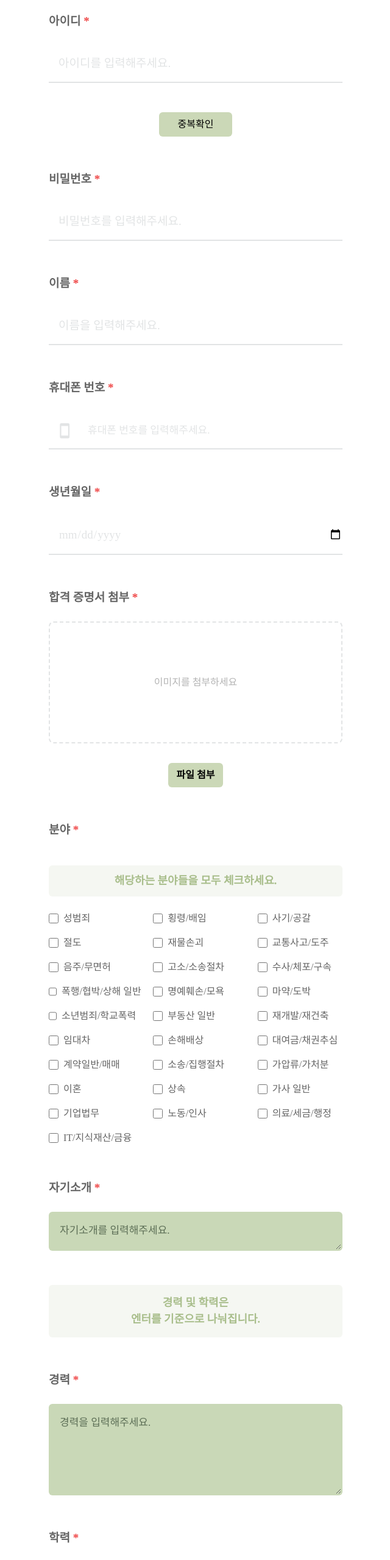
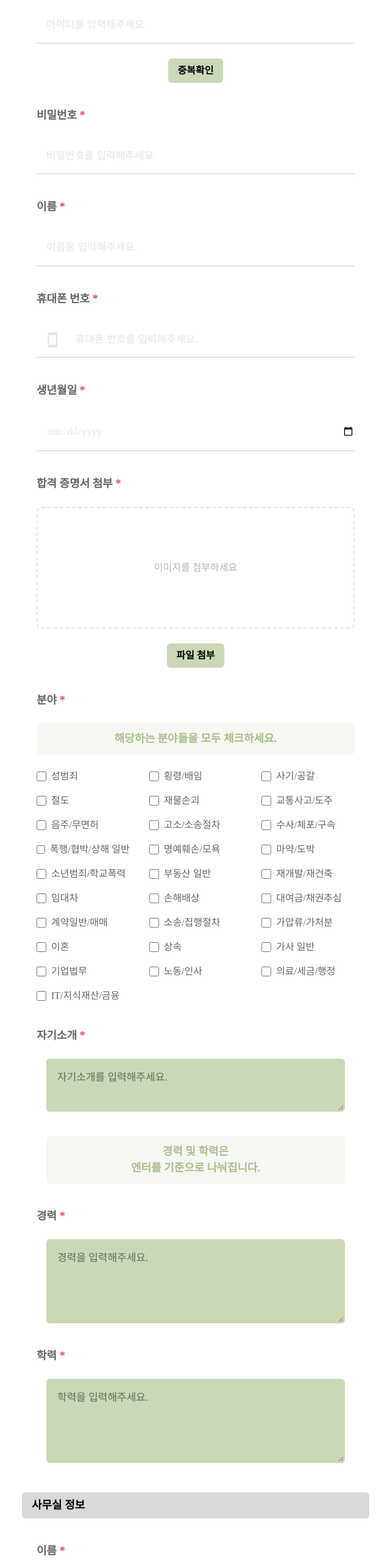
Before and after one commit to hodu42/law-in-comm-fe, a React (Create React App) app: page /users/join/lawyer in a window 1280 px wide. Shown: the part 234-2792 px from the top of the page at 61% size, without its empty margins (319-959 px from the left). Built offline with nearby package versions, Linux system fonts and the light colour scheme; a web font is replaced by a local one.

Commit message:
회원가입 및 로그인 페이지 스타일 수정

```diff
--- a/src/pages/LawyerRegister.tsx
+++ b/src/pages/LawyerRegister.tsx
@@ -161,26 +161,26 @@ export const LawyerRegister = (): React.JSX.Element => {
       </header>
 
       {/* 메인 콘텐츠 */}
-      <div className="flex flex-col w-full flex-grow px-6 items-center pt-[36px]">
+      <div className="flex flex-col w-full flex-grow items-center mt-[72px]">
         <form
           onSubmit={handleRegister}
-          className="flex flex-col gap-12 w-full pc:max-w-[570px] pc:mx-auto mt-10 pc:mt-16 px-5 py-[72px] border-b-[1.7px] border-[#B4B4B4]"
+          className="flex flex-col gap-12 w-full pc:max-w-[570px] pc:mx-auto mt-10 mb-20 pc:mt-10 pc:mb-10 px-4 pc:px-0"
         >
           <div className="flex flex-col gap-y-10">
-            <div className="bg-[#D9D9D9] rounded-md px-4 py-2 text-[15px] pc:text-[18px] font-bold">
+            <div className="bg-[#D9D9D9] rounded-md px-4 py-2 text-[16px] pc:text-[18px] font-bold">
               계정 정보
             </div>
-            <div className="flex flex-col px-6 gap-y-14">
+            <div className="flex flex-col px-6 gap-y-10">
               {/* 아이디 입력 필드 */}
               <div className="flex flex-col gap-5 pc:gap-6">
-                <label className="text-[#656565] text-[17px] pc:text-[19px] font-bold text-nowrap">
+                <label className="text-[#656565] text-[16px] pc:text-[18px] font-bold text-nowrap">
                   아이디 <span className="text-red-500">*</span>
                 </label>
                 <input
                   required
                   type="text"
                   placeholder="아이디를 입력해주세요."
-                  className="transition-colors border-b-2 pl-[10px] pc:pl-4 text-[15px] pc:text-[19px] border-[#E2E4E5] py-[10px] pc:py-4 focus:outline-none focus:border-[#A9BE8C] placeholder-[#E2E4E5]"
+                  className="transition-colors border-b-2 pl-[10px] pc:pl-4 text-[15px] pc:text-[17px] border-[#E2E4E5] py-[10px] pc:py-4 focus:outline-none focus:border-[#A9BE8C] placeholder-[#E2E4E5]"
                   value={userId}
                   onChange={(e) => setUserId(e.target.value)}
                 />
@@ -198,7 +198,7 @@ export const LawyerRegister = (): React.JSX.Element => {
                 <button
                   type="button"
                   onClick={() => checkUsernameDuplicate()}
-                  className="transition-colors inline-block w-[120px] mx-auto mt-6 bg-[#CBD8B7] text-black text-[16px] py-2 rounded-md hover:bg-[#A9BE8C]"
+                  className="transition-colors inline-block mx-auto bg-[#CBD8B7] text-black font-semibold text-[14px] pc:text-[16px] px-4 py-2 rounded-md hover:bg-[#A9BE8C]"
                 >
                   중복확인
                 </button>
@@ -206,35 +206,35 @@ export const LawyerRegister = (): React.JSX.Element => {
 
               {/* 비밀번호 입력 필드 */}
               <div className="relative flex flex-col gap-5 pc:gap-6">
-                <label className="text-[#656565] text-[17px] pc:text-[19px] font-bold text-nowrap">
+                <label className="text-[#656565] text-[16px] pc:text-[18px] font-bold text-nowrap">
                   비밀번호 <span className="text-red-500">*</span>
                 </label>
                 <input
                   required
                   type="password"
                   placeholder="비밀번호를 입력해주세요."
-                  className="transition-colors border-b-2 pl-[10px] pc:pl-4 text-[15px] pc:text-[19px] border-[#E2E4E5] py-[10px] pc:py-4 focus:outline-none focus:border-[#A9BE8C] placeholder-[#E2E4E5]"
+                  className="transition-colors border-b-2 pl-[10px] pc:pl-4 text-[15px] pc:text-[17px] border-[#E2E4E5] py-[10px] pc:py-4 focus:outline-none focus:border-[#A9BE8C] placeholder-[#E2E4E5]"
                   value={password}
                   onChange={(e) => setPassword(e.target.value)}
                 />
               </div>
               {/* 이름 입력 필드 */}
               <div className="flex flex-col gap-5 pc:gap-6">
-                <label className="text-[#656565] text-[17px] pc:text-[19px] font-bold text-nowrap">
+                <label className="text-[#656565] text-[16px] pc:text-[18px] font-bold text-nowrap">
                   이름 <span className="text-red-500">*</span>
                 </label>
                 <input
                   required
                   type="text"
                   placeholder="이름을 입력해주세요."
-                  className="transition-colors border-b-2 pl-[10px] pc:pl-4 text-[15px] pc:text-[19px] border-[#E2E4E5] py-[10px] pc:py-4 focus:outline-none focus:border-[#A9BE8C] placeholder-[#E2E4E5]"
+                  className="transition-colors border-b-2 pl-[10px] pc:pl-4 text-[15px] pc:text-[17px] border-[#E2E4E5] py-[10px] pc:py-4 focus:outline-none focus:border-[#A9BE8C] placeholder-[#E2E4E5]"
                   value={name}
                   onChange={(e) => setName(e.target.value)}
                 />
               </div>
               {/* 휴대폰 번호 입력 필드 */}
               <div className="flex flex-col gap-5 pc:gap-6">
-                <label className="text-[#656565] text-[17px] pc:text-[19px] font-bold text-nowrap">
+                <label className="text-[#656565] text-[16px] pc:text-[18px] font-bold text-nowrap">
                   휴대폰 번호 <span className="text-red-500">*</span>
                 </label>
                 <div className="relative group">
@@ -257,7 +257,7 @@ export const LawyerRegister = (): React.JSX.Element => {
                     type="text"
                     inputMode="numeric"
                     placeholder="휴대폰 번호를 입력해주세요."
-                    className="transition-colors border-b-2 w-full pl-14 pc:pl-16 text-[15px] pc:text-[19px] placeholder:text-[15px] pc:placeholder:text-[17px] border-[#E2E4E5] py-[10px] pc:py-4 focus:outline-none focus:border-[#A9BE8C] placeholder-[#E2E4E5]"
+                    className="transition-colors border-b-2 w-full pl-11 pc:pl-16 text-[15px] pc:text-[17px] placeholder:text-[15px] pc:placeholder:text-[17px] border-[#E2E4E5] py-[10px] pc:py-4 focus:outline-none focus:border-[#A9BE8C] placeholder-[#E2E4E5]"
                     value={phoneNumber}
                     onChange={(e) => {
                       const value = e.target.value.replace(/[^0-9]/g, "");
@@ -268,14 +268,14 @@ export const LawyerRegister = (): React.JSX.Element => {
               </div>
               {/* 생년월일 입력 필드 */}
               <div className="flex flex-col gap-5 pc:gap-6">
-                <label className="text-[#656565] text-[17px] pc:text-[19px] font-bold text-nowrap">
+                <label className="text-[#656565] text-[16px] pc:text-[18px] font-bold text-nowrap">
                   생년월일 <span className="text-red-500">*</span>
                 </label>
                 <input
                   required
                   type="date"
                   ref={dateInputRef}
-                  className={`appearance-none bg-white transition-colors border-b-2 pl-[10px] pc:pl-4 py-[10px] pc:py-4 text-[15px] pc:text-[19px] border-[#E2E4E5] focus:outline-none focus:border-[#A9BE8C] placeholder-[#A9BE8C] hover:cursor-pointer [&::-webkit-calendar-picker-indicator]:cursor-pointer ${
+                  className={`appearance-none bg-white transition-colors border-b-2 pl-[10px] pc:pl-4 py-[10px] pc:py-4 text-[15px] pc:text-[17px] border-[#E2E4E5] focus:outline-none focus:border-[#A9BE8C] placeholder-[#A9BE8C] hover:cursor-pointer [&::-webkit-calendar-picker-indicator]:cursor-pointer ${
                     birthDate ? "text-black" : "text-[#E2E4E5]"
                   }`}
                   value={birthDate}
@@ -286,7 +286,7 @@ export const LawyerRegister = (): React.JSX.Element => {
               </div>
               {/* 증명서 첨부 필드 */}
               <div className="flex flex-col gap-5 pc:gap-6">
-                <label className="text-[#656565] text-[17px] pc:text-[19px] font-bold text-nowrap">
+                <label className="text-[#656565] text-[16px] pc:text-[18px] font-bold text-nowrap">
                   합격 증명서 첨부 <span className="text-red-500">*</span>
                 </label>
                 <div className="w-full h-[200px] border-2 border-dashed border-[#E2E4E5] rounded-lg flex items-center justify-center overflow-hidden">
@@ -316,7 +316,7 @@ export const LawyerRegister = (): React.JSX.Element => {
                 />
                 <button
                   type="button"
-                  className="bg-[#CBD8B7] hover:bg-[#A9BE8C] transition-colors mx-auto mt-2 w-[90px] text-black font-bold text-[14px] pc:text-[16px] py-2 rounded-md"
+                  className="bg-[#CBD8B7] hover:bg-[#A9BE8C] transition-colors mx-auto text-black font-bold text-[14px] pc:text-[16px] px-4 py-2 rounded-md"
                   onClick={() => fileInputRef.current?.click()}
                 >
                   파일 첨부
@@ -324,10 +324,10 @@ export const LawyerRegister = (): React.JSX.Element => {
               </div>
               {/* 분야선택 필드 */}
               <div className="flex flex-col gap-5 pc:gap-6">
-                <label className="text-[#656565] text-[17px] pc:text-[19px] font-bold text-nowrap">
+                <label className="text-[#656565] text-[16px] pc:text-[18px] font-bold text-nowrap">
                   분야 <span className="text-red-500">*</span>
                 </label>
-                <span className="block text-center bg-[#F5F7F2] py-3 rounded-md text-[#A9BE8C] text-[14px] font-bold pc:text-[18px] mt-5">
+                <span className="block text-center bg-[#F5F7F2] py-3 rounded-md text-[#A9BE8C] text-[14px] font-bold pc:text-[18px]">
                   해당하는 분야들을 모두 체크하세요.
                 </span>
                 <div className="grid grid-cols-2 pc:grid-cols-3 gap-x-8 gap-y-4">
@@ -356,26 +356,26 @@ export const LawyerRegister = (): React.JSX.Element => {
               </div>
               {/* 자기소개 입력 필드 */}
               <div className="flex flex-col gap-5 pc:gap-6">
-                <label className="text-[#656565] text-[17px] pc:text-[19px] font-bold text-nowrap">
+                <label className="text-[#656565] text-[16px] pc:text-[18px] font-bold text-nowrap">
                   자기소개 <span className="text-red-500">*</span>
                 </label>
                 <textarea
                   required
                   placeholder="자기소개를 입력해주세요."
-                  rows={1}
+                  rows={2}
                   value={description}
                   onChange={(e) => setDescription(e.target.value)}
-                  className="transition-colors bg-[#C9D8B7] rounded-md pl-[10px] pc:pl-4 text-[#5C6E56] text-[15px] pc:text-[19px] placeholder:text-[#5C6E56] placeholder:text-[15px] pc:placeholder:text-[17px] py-[10px] pc:py-4 focus:outline-none  focus:border-[#A9BE8C] border-2 border-transparent"
+                  className="transition-colors bg-[#C9D8B7] rounded-md mx-4 px-[10px] pc:px-4 py-[10px] pc:py-4 text-[#5C6E56] text-[15px] pc:text-[17px] placeholder:text-[#5C6E56] focus:outline-none  focus:border-[#A9BE8C] border-2 border-transparent"
                 />
               </div>
-              <span className="block text-center bg-[#F5F7F2] p-4 rounded-md text-[#A9BE8C] text-[14px] font-bold pc:text-[18px]">
+              <span className="block text-center bg-[#F5F7F2] mx-4 px-4 py-3 rounded-md text-[#A9BE8C] text-[14px] font-bold pc:text-[18px]">
                 경력 및 학력은
                 <br />
                 엔터를 기준으로 나눠집니다.
               </span>
               {/* 경력 입력 필드 */}
               <div className="flex flex-col gap-5 pc:gap-6">
-                <label className="text-[#656565] text-[17px] pc:text-[19px] font-bold text-nowrap">
+                <label className="text-[#656565] text-[16px] pc:text-[18px] font-bold text-nowrap">
                   경력 <span className="text-red-500">*</span>
                 </label>
                 <textarea
@@ -384,12 +384,12 @@ export const LawyerRegister = (): React.JSX.Element => {
                   rows={4}
                   value={career}
                   onChange={(e) => setCareer(e.target.value)}
-                  className="transition-colors bg-[#C9D8B7] rounded-md pl-[10px] pc:pl-4 text-[#5C6E56] text-[15px] pc:text-[19px] placeholder:text-[#5C6E56] placeholder:text-[15px] pc:placeholder:text-[17px] py-[10px] pc:py-4 focus:outline-none  focus:border-[#A9BE8C] border-2 border-transparent"
+                  className="transition-colors bg-[#C9D8B7] rounded-md mx-4 px-[10px] pc:px-4 py-[10px] pc:py-4 text-[#5C6E56] text-[15px] pc:text-[17px] placeholder:text-[#5C6E56] focus:outline-none  focus:border-[#A9BE8C] border-2 border-transparent"
                 />
               </div>
               {/* 학력 입력 필드 */}
               <div className="flex flex-col gap-5 pc:gap-6">
-                <label className="text-[#656565] text-[17px] pc:text-[19px] font-bold text-nowrap">
+                <label className="text-[#656565] text-[16px] pc:text-[18px] font-bold text-nowrap">
                   학력 <span className="text-red-500">*</span>
                 </label>
                 <textarea
@@ -398,33 +398,33 @@ export const LawyerRegister = (): React.JSX.Element => {
                   rows={4}
                   value={education}
                   onChange={(e) => setEducation(e.target.value)}
-                  className="transition-colors bg-[#C9D8B7] rounded-md pl-[10px] pc:pl-4 text-[#5C6E56] text-[15px] pc:text-[19px] placeholder:text-[#5C6E56] placeholder:text-[15px] pc:placeholder:text-[17px] py-[10px] pc:py-4 focus:outline-none  focus:border-[#A9BE8C] border-2 border-transparent"
+                  className="transition-colors bg-[#C9D8B7] rounded-md mx-4 px-[10px] pc:px-4 py-[10px] pc:py-4 text-[#5C6E56] text-[15px] pc:text-[17px] placeholder:text-[#5C6E56] focus:outline-none  focus:border-[#A9BE8C] border-2 border-transparent"
                 />
               </div>
             </div>
           </div>
           <div className="flex flex-col gap-y-10">
-            <div className="bg-[#D9D9D9] rounded-md px-4 py-2 text-[15px] pc:text-[18px] font-bold">
+            <div className="bg-[#D9D9D9] rounded-md px-4 py-2 text-[16px] pc:text-[18px] font-bold">
               사무실 정보
             </div>
-            <div className="flex flex-col px-6 gap-y-14">
+            <div className="flex flex-col px-6 gap-y-10">
               {/* 사무실 이름 입력 필드 */}
               <div className="flex flex-col gap-5 pc:gap-6">
-                <label className="text-[#656565] text-[17px] pc:text-[19px] font-bold text-nowrap">
+                <label className="text-[#656565] text-[16px] pc:text-[18px] font-bold text-nowrap">
                   이름 <span className="text-red-500">*</span>
                 </label>
                 <input
                   required
                   type="text"
                   placeholder="사무실 이름을 입력해주세요."
-                  className="transition-colors border-b-2 pl-[10px] pc:pl-4 text-[15px] pc:text-[19px] placeholder:text-[15px] pc:placeholder:text-[17px] border-[#E2E4E5] py-[10px] pc:py-4 focus:outline-none focus:border-[#A9BE8C] placeholder-[#E2E4E5]"
+                  className="transition-colors border-b-2 pl-[10px] pc:pl-4 text-[15px] pc:text-[17px] placeholder:text-[15px] pc:placeholder:text-[17px] border-[#E2E4E5] py-[10px] pc:py-4 focus:outline-none focus:border-[#A9BE8C] placeholder-[#E2E4E5]"
                   value={officeName}
                   onChange={(e) => setOfficeName(e.target.value)}
                 />
               </div>
               {/* 사무실 주소 입력 필드 */}
               <div className="flex flex-col gap-5 pc:gap-6">
-                <label className="text-[#656565] text-[17px] pc:text-[19px] font-bold text-nowrap">
+                <label className="text-[#656565] text-[16px] pc:text-[18px] font-bold text-nowrap">
                   주소 <span className="text-red-500">*</span>
                 </label>
                 <div className="relative group">
@@ -446,7 +446,7 @@ export const LawyerRegister = (): React.JSX.Element => {
                     required
                     type="text"
                     placeholder="사무실 주소를 입력해주세요."
-                    className="transition-colors border-b-2 w-full pl-14 pc:pl-16 text-[15px] pc:text-[19px] placeholder:text-[15px] pc:placeholder:text-[17px] border-[#E2E4E5] py-[10px] pc:py-4 focus:outline-none focus:border-[#A9BE8C] placeholder-[#E2E4E5]"
+                    className="transition-colors border-b-2 w-full pl-11 pc:pl-16 text-[15px] pc:text-[17px] border-[#E2E4E5] py-[10px] pc:py-4 focus:outline-none focus:border-[#A9BE8C] placeholder-[#E2E4E5]"
                     value={officeAddress}
                     onChange={(e) => setOfficeAddress(e.target.value)}
                   />
@@ -454,7 +454,7 @@ export const LawyerRegister = (): React.JSX.Element => {
               </div>
               {/* 사무실 전화번호 입력 필드 */}
               <div className="flex flex-col gap-5 pc:gap-6">
-                <label className="text-[#656565] text-[17px] pc:text-[19px] font-bold text-nowrap">
+                <label className="text-[#656565] text-[16px] pc:text-[18px] font-bold text-nowrap">
                   전화번호 <span className="text-red-500">*</span>
                 </label>
                 <div className="relative group">
@@ -477,7 +477,7 @@ export const LawyerRegister = (): React.JSX.Element => {
                     type="text"
                     inputMode="numeric"
                     placeholder="사무실 연락처를 입력해주세요."
-                    className="transition-colors border-b-2 w-full pl-14 pc:pl-16 text-[15px] pc:text-[19px] placeholder:text-[15px] pc:placeholder:text-[17px] border-[#E2E4E5] py-[10px] pc:py-4 focus:outline-none focus:border-[#A9BE8C] placeholder-[#E2E4E5]"
+                    className="transition-colors border-b-2 w-full pl-11 pc:pl-16 text-[15px] pc:text-[17px] placeholder:text-[15px] pc:placeholder:text-[17px] border-[#E2E4E5] py-[10px] pc:py-4 focus:outline-none focus:border-[#A9BE8C] placeholder-[#E2E4E5]"
                     value={officePhone}
                     onChange={(e) => {
                       const value = e.target.value.replace(/[^0-9]/g, "");
```
Also changed, not shown: src/pages/ClientRegister.tsx (+20 -20 lines), src/pages/Login.tsx (+6 -4 lines).
